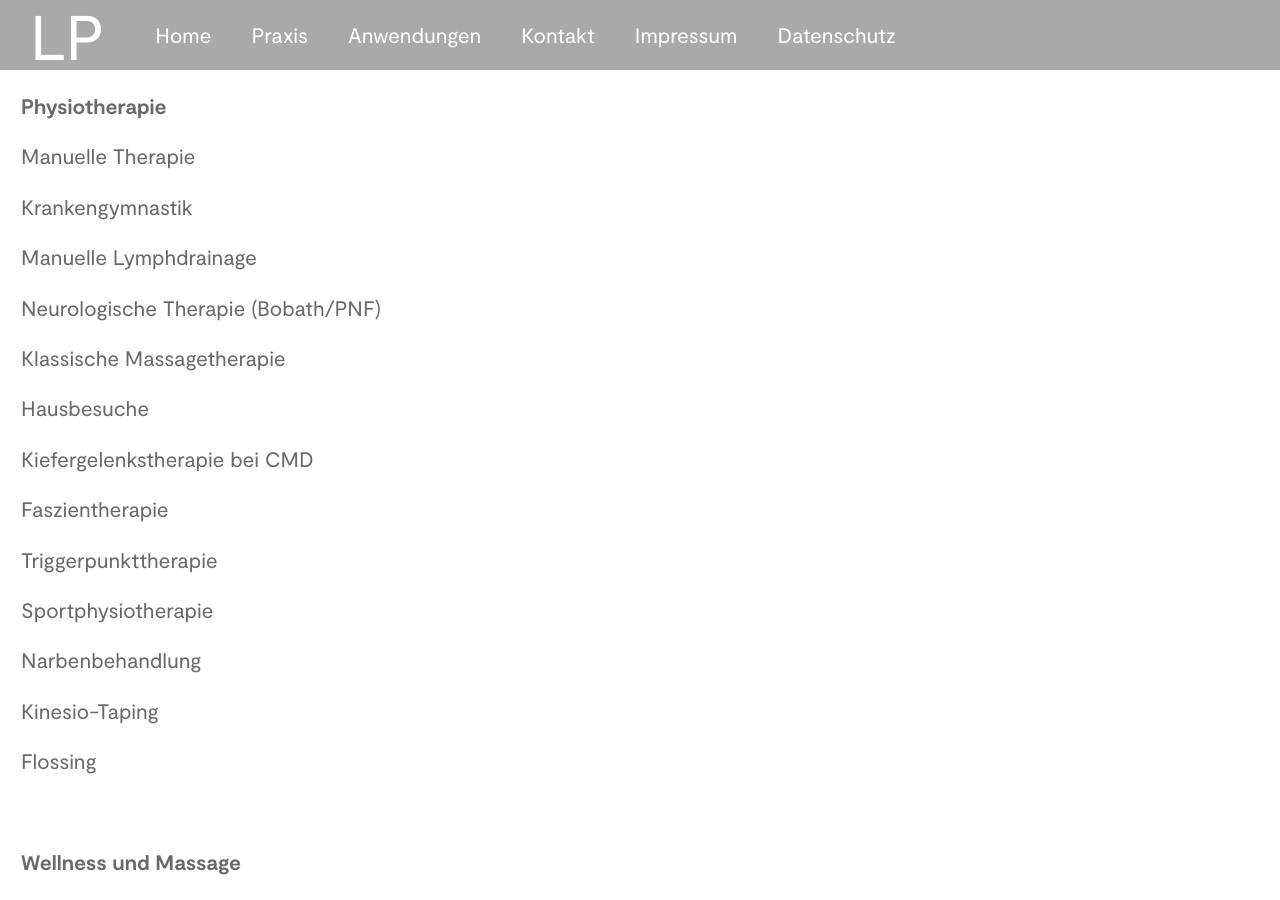
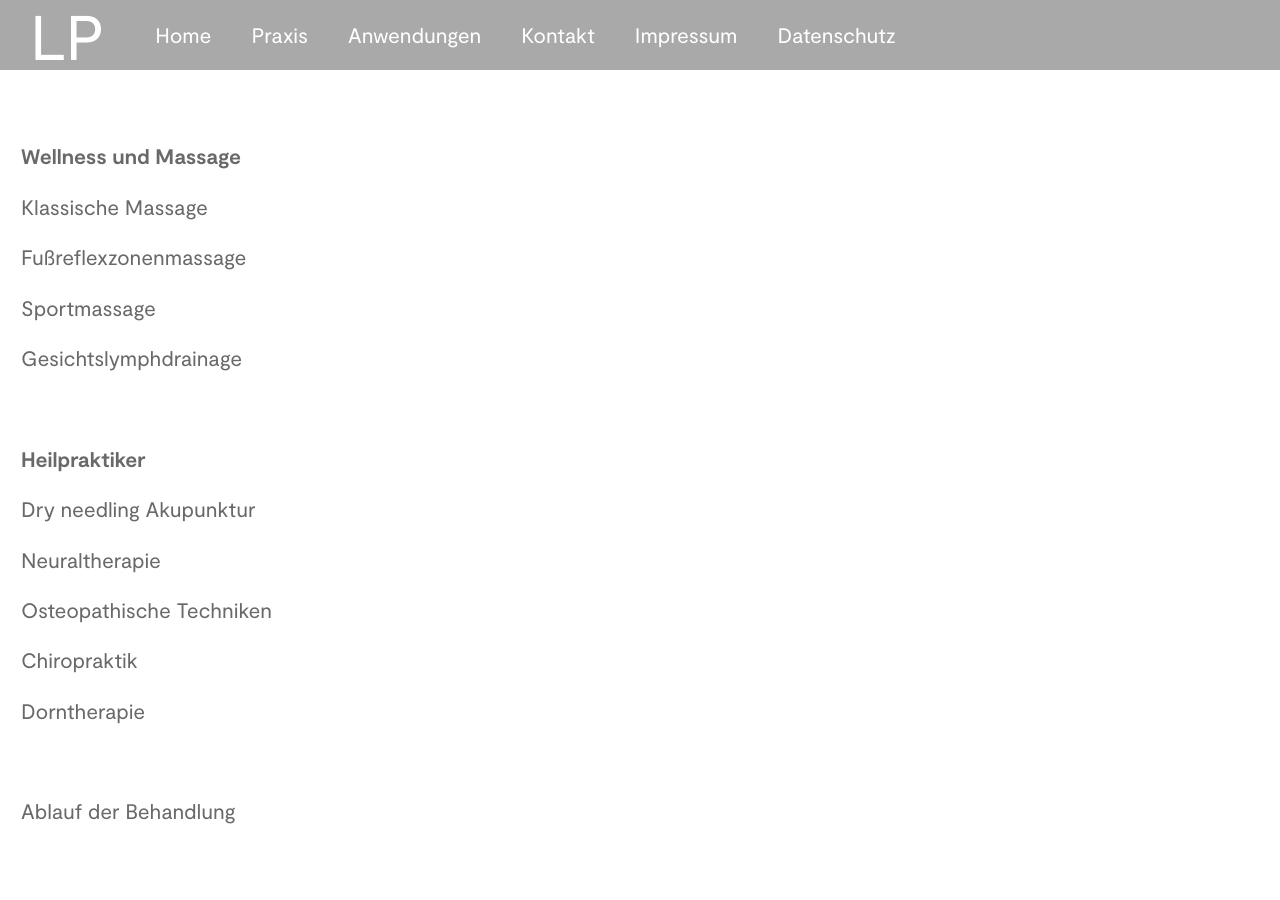
Before and after one commit to loehr-physiotherapie/loehr-physiotherapie.github.io, a Jekyll site: the page built from anwendungen.md, in a window 1280 px wide and 900 px high. Built offline with Jekyll 4.4.1, drawn with Linux system fonts in a browser that asks for light colours.

Commit message:
Updated 'anwendungen.md' via CloudCannon

```diff
--- a/anwendungen.md
+++ b/anwendungen.md
@@ -3,34 +3,6 @@ layout: default
 title: Anwendungen
 permalink: /anwendungen/
 ---
-
-**Physiotherapie**
-
-Manuelle Therapie
-
-Krankengymnastik
-
-Manuelle Lymphdrainage
-
-Neurologische Therapie (Bobath/PNF)
-
-Klassische Massagetherapie
-
-Hausbesuche
-
-Kiefergelenkstherapie bei CMD
-
-Faszientherapie
-
-Triggerpunkttherapie
-
-Sportphysiotherapie
-
-Narbenbehandlung
-
-Kinesio-Taping
-
-Flossing
 
 &nbsp;
 
```
